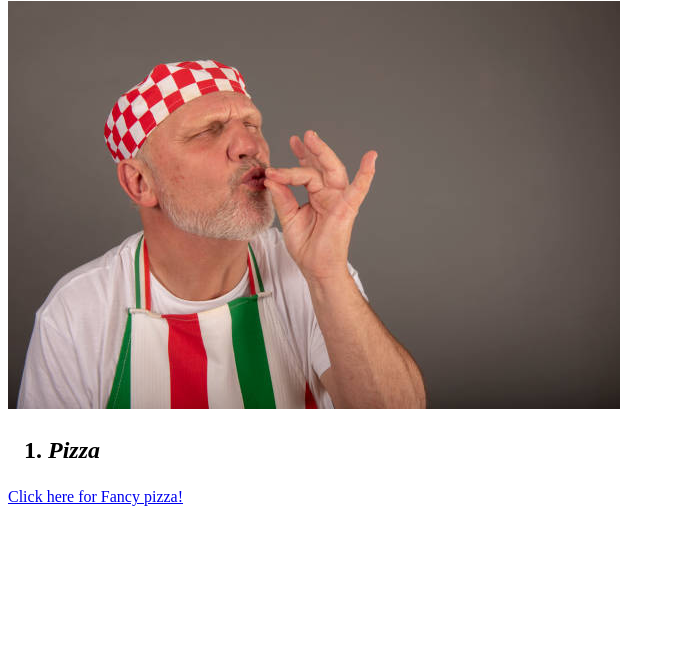
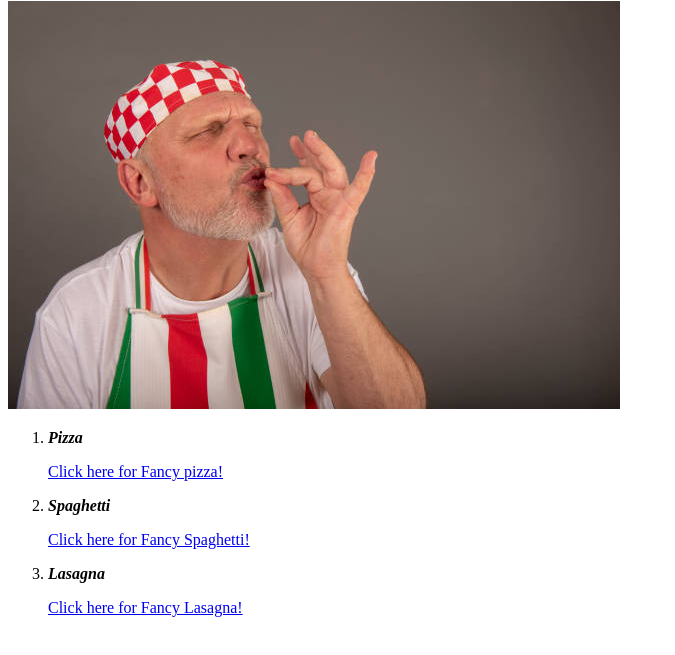
Before and after one commit to corbinlazarone/odin-recipes, a plain HTML site: page index.html in a window 1280 px wide. Shown: the part 79-734 px from the top of the page, without its empty margins (0-675 px from the left). Drawn offline with Linux system fonts and the light colour scheme.

Commit message:
added the other two pages for both fancy spaghetti and lasagna.

```diff
--- a/index.html
+++ b/index.html
@@ -10,13 +10,15 @@
         <h1>Top 3 Italian Recipes</h1>
 
         <img src="imgs/Italian-dude.jpg" alt="Italian dude">
-        <h2>
+
         <ol>
-            <p><em><li>Pizza</li></em></p>
+            <p><strong><em><li>Pizza</li></em></strong></p>
+            <a href="recipes/fancy-pizza.html">Click here for Fancy pizza!</a>
+            <p><strong><em><li>Spaghetti</li></em></strong></p>
+            <a href="recipes/fancy-spaghetti.html">Click here for Fancy Spaghetti!</a>
+            <p><strong><em><li>Lasagna</li></em></strong></p>
+            <a href="recipes/fancy-lasagna.html">Click here for Fancy Lasagna!</a>
         </ol>
-        </h2>
-        <a href="recipes/fancy-pizza.html">Click here for Fancy pizza!</a>
-
 
 
 
```
Also changed, not shown: recipes/fancy-lasagna.html (added, +11 -0 lines), recipes/fancy-spaghetti.html (added, +11 -0 lines).
